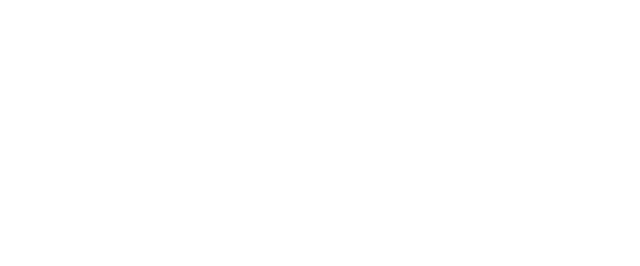
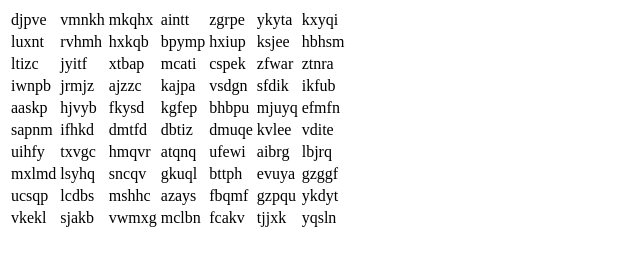
Before and after one commit to dinno1986/function-aleatoire, a website: page index.html in a window 1280 px wide. Shown: the whole page, without its empty margins (0-640 px from the left). Drawn offline with nearby package versions, Linux system fonts and the light colour scheme.

Commit message:
Générer un tableau HTML qui affiche des caractères aléatoires

```diff
--- a/app.js
+++ b/app.js
@@ -14,7 +14,7 @@ function chaineAleatoire(a) {
 
 }
 
-console.log( chaineAleatoire(30));
+//console.log( chaineAleatoire(30));
 
 
 
@@ -39,4 +39,34 @@ console.log( chaineAleatoire(30));
     }
 
 
-    	console.log (tableauAleatoire(8,6));
+    	//console.log (tableauAleatoire(8,6));
+
+
+
+
+
+ function afficheTableau(tab){
+ 	$("#vue").html(""); //réinitialise le tableau
+ 	// var haut = tab.length; // définit la hauteur du tableau
+ 	// var larg = tab[].length; // definit la largeur du tableau
+ 	// console.log(haut);
+ 	// console.log(larg);
+
+ 	for (var i=0; i<tab.length; i++){
+ 		var ligneencours = $("<tr></tr>"); //création variable pour intégrer des lignes
+ 		$("#vue").append(ligneencours)     //dans tbody je rajoute les lignes
+ 		for (var j=0; j<tab[i].length; j++){
+ 			var colonneencours = $("<td></td>");  // création variable pour intégrer des colonnes
+ 			colonneencours.append(tab[i][j]);     // dans colonne je rajoute la string contenu dans tab [i] [j] c'est la position d'un élémént dans un tableau
+ 			ligneencours.append(colonneencours);  //dans les lignes je rajoute les colonnes
+
+ 		}
+ 		$("#vue").append(ligneencours);      //dans tbody je rajoute les lignes
+ 	}
+
+}
+
+
+
+var mesResultat = tableauAleatoire(10,7);
+afficheTableau(mesResultat);
--- a/index.html
+++ b/index.html
@@ -2,11 +2,15 @@
 <html>
 <head>
 	<meta charset="utf-8">
-	<script src="node_modules/jquery/dist/jquery.js"></script>
- 	<script type="text/javascript" src="app.js"></script>
 	<title></title>
 </head>
 <body>
+	<table>
+		<tbody id="vue">
+		</tbody>
+	</table>
 
+	<script src="node_modules/jquery/dist/jquery.js"></script>
+ 	<script type="text/javascript" src="app.js"></script>
 </body>
 </html>
```
